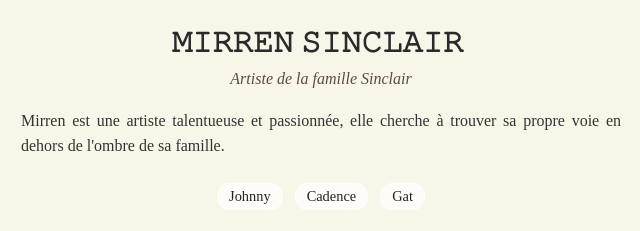
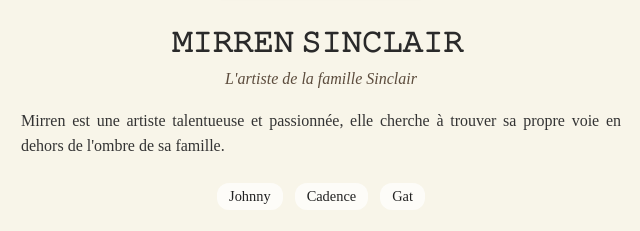
Before and after one commit to discovery-book/we-were-liars, a plain HTML site: page fiches-personnages/fiche-mirren.html in a window 1280 px wide. Shown: the part 281-512 px from the top of the page, 319-959 px from the left. Drawn offline with Linux system fonts and the light colour scheme.

```diff
--- a/fiches-personnages/fiche-mirren.html
+++ b/fiches-personnages/fiche-mirren.html
@@ -10,7 +10,7 @@
 <div class="card">
   <img src="../images/mirren2.jpeg" alt="Mirren">
   <h2>𝙼𝙸𝚁𝚁𝙴𝙽 𝚂𝙸𝙽𝙲𝙻𝙰𝙸𝚁 </h2>
-  <div class="role">Artiste de la famille Sinclair</div>
+  <div class="role">L'artiste de la famille Sinclair</div>
 
   <div class="description"> Mirren est une artiste talentueuse et passionnée, elle cherche à trouver sa propre voie en dehors de l'ombre de sa famille.
   </div>
```
